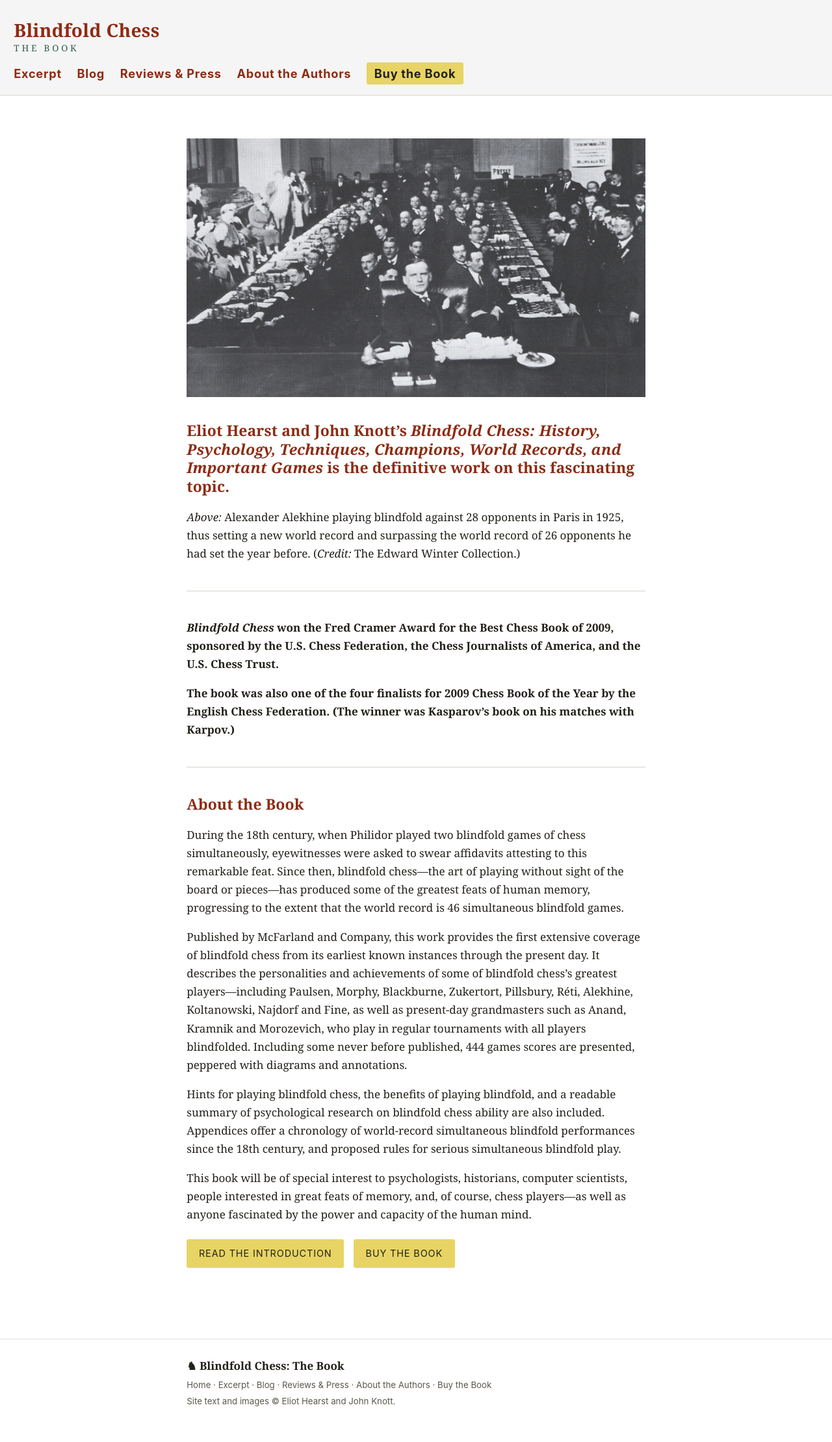
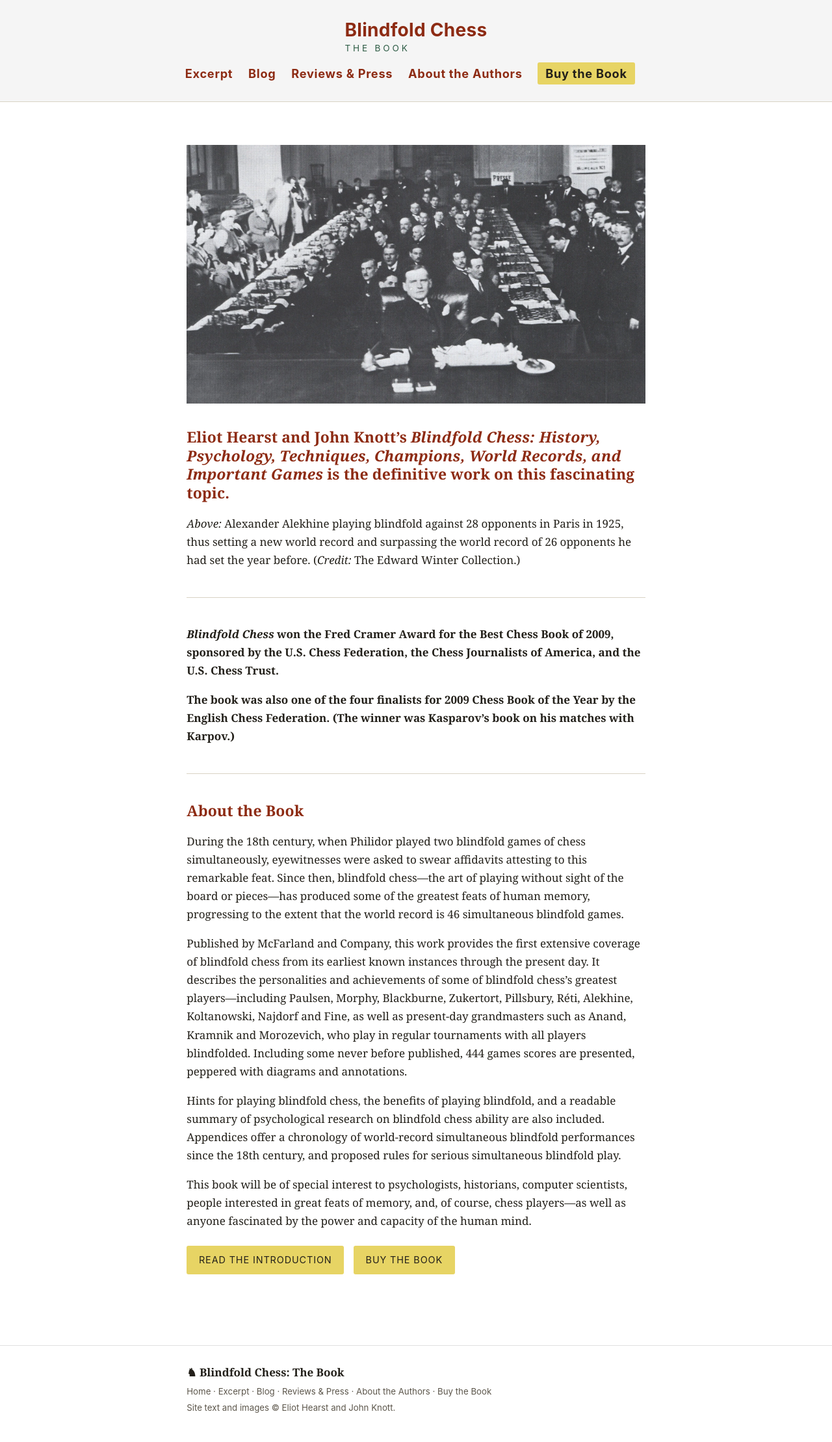
Before and after one commit to panopticist/blindfoldchess, a Jekyll site: the page built from index.md, in a window 1280 px wide. Shown: the whole page at 65% size. Built offline with Jekyll 4.4.1, drawn with Linux system fonts in a browser that asks for light colours.

Commit message:
More style sheet changes

```diff
--- a/assets/css/style.css
+++ b/assets/css/style.css
@@ -58,11 +58,12 @@ body {
   background: var(--nav-bg);
   border-bottom: 1px solid var(--rule);
   padding-top: 1.75rem;
+  padding-bottom: 10px; /* extra breathing room above the hairline divider */
 }
 .site-header-row {
   display: flex;
   align-items: center;
-  justify-content: space-between;
+  justify-content: center;
   flex-wrap: wrap;
   padding-bottom: 1.1rem;
   max-width: calc(var(--max-width) * 2);
@@ -71,6 +72,7 @@ body {
 
 .site-title {
   display: inline-block;
+  font-family: -apple-system, BlinkMacSystemFont, "Segoe UI", Helvetica, Arial, sans-serif;
   font-size: 1.65rem;
   font-weight: 700;
   letter-spacing: 0.01em;
@@ -113,6 +115,7 @@ body {
   order: 3;
   flex-basis: 100%;
   margin-top: 0.9rem;
+  text-align: center;
   font-family: -apple-system, BlinkMacSystemFont, "Segoe UI", Helvetica, Arial, sans-serif;
   font-size: 1.07rem;      /* ~30% larger than the original 0.82rem */
   font-weight: 700;
@@ -222,6 +225,7 @@ hr {
   border-bottom: 1px solid var(--rule);
 }
 .post-list .post-link {
+  font-family: -apple-system, BlinkMacSystemFont, "Segoe UI", Helvetica, Arial, sans-serif;
   font-size: 1.15rem;
   font-weight: 700;
   text-decoration: none;
@@ -290,6 +294,7 @@ hr {
     flex-direction: column;
     gap: 0;
     margin-top: 0;
+    text-align: left;
     position: absolute;
     left: 0;
     right: 0;
```
